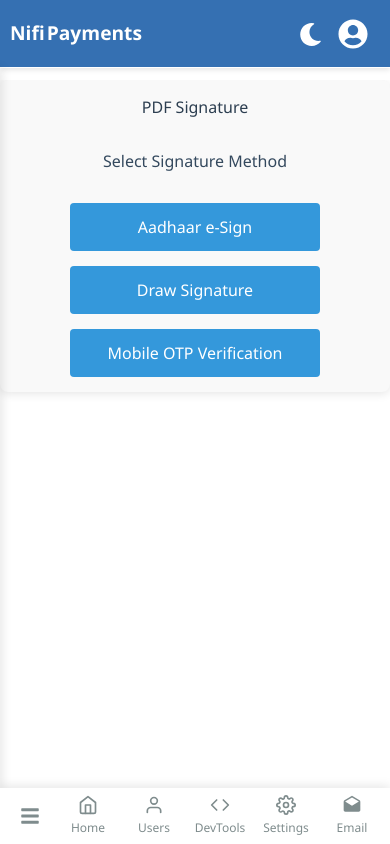
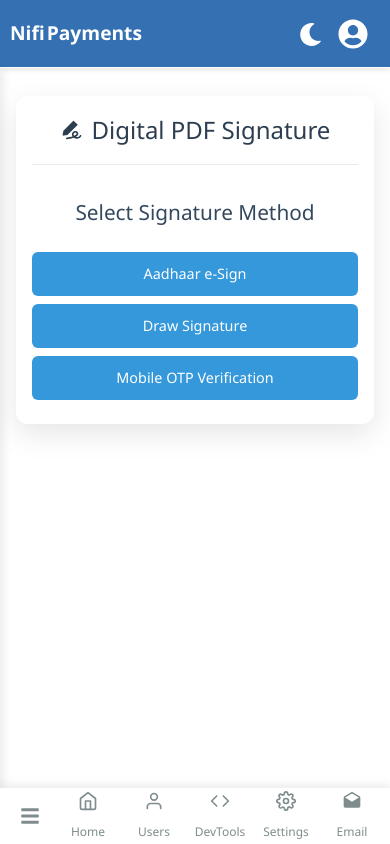
Before and after one commit to Ujjwal5244/loginDashboard, a React (Vite) app: page /Maindashboard/pdf-sign in a window 390 px wide. Built offline with nearby package versions, Linux system fonts and the light colour scheme.

Commit message:
pdf-sign

```diff
--- a/src/App.jsx
+++ b/src/App.jsx
@@ -33,8 +33,8 @@ import MobileMenu from "./dashboard/sidebarpages/footer/mobilemenu/Mobilemenu";
 import { GrToast } from "react-icons/gr";
 import { ToastContainer } from "react-toastify";
 import SignedAgreement from "./dashboard/sidebarpages/document/documentfile/SignedAgreement";
-import SignAgreement from "./dashboard/headerpages/myprofile/SignAgreement";
 import PdfSign from "./dashboard/headerpages/myprofile/PdfSign";
+import Agreement from "./dashboard/headerpages/myprofile/Agreement";
 
 function App() {
   const [sidebarOpen, setSidebarOpen] = useState(true);
@@ -103,7 +103,7 @@ function App() {
 
             <Route path="myprofile" element={<Myprofile />} />
             <Route path="verification" element={<Verification />} />
-            <Route path="sign-agreement" element={<SignAgreement />} />
+            <Route path="sign-agreement" element={<Agreement />} />
             <Route path="pdf-sign" element={<PdfSign />} />
             <Route path="kycstatus" element={<Kycstatus />} />
             <Route path="mobilemenu" element={<MobileMenu />} />
--- a/src/dashboard/headerpages/myprofile/PdfSign.css
+++ b/src/dashboard/headerpages/myprofile/PdfSign.css
@@ -1,187 +1,266 @@
+/* PdfSign.css */
+
+/* Base Styles */
 .pdf-sign {
+  font-family: 'Segoe UI', Tahoma, Geneva, Verdana, sans-serif;
   max-width: 800px;
-    margin: 0 auto;
-    padding: 20px;
-    font-family: 'Segoe UI', Tahoma, Geneva, Verdana, sans-serif;
-    background-color: #f9f9f9;
-    border-radius: 8px;
-    box-shadow: 0 2px 10px rgba(0, 0, 0, 0.1);
+  margin: 2rem auto;
+  padding: 2rem;
+  background: #ffffff;
+  border-radius: 12px;
+  box-shadow: 0 10px 30px rgba(0, 0, 0, 0.1);
+  color: #2c3e50;
 }
 
-  .pdf-sign h2 {
-    color: #2c3e50;
+.digital-signature-header {
   text-align: center;
-    margin-bottom: 30px;
+  margin-bottom: 2rem;
+  padding-bottom: 1rem;
+  border-bottom: 1px solid #eaeaea;
 }
 
-  .pdf-sign h3 {
-    color: #34495e;
-    margin-bottom: 15px;
+.digital-signature-header h2 {
+  display: flex;
+  align-items: center;
+  justify-content: center;
+  gap: 0.5rem;
+  font-size: 1.8rem;
+  color: #2c3e50;
+  margin: 0;
 }
 
+/* Signature Methods Section */
 .signature-methods {
-    display: flex;
-    flex-direction: column;
-    gap: 15px;
-    align-items: center;
-    margin-top: 30px;
+  text-align: center;
 }
 
-  .signature-methods button,
-  .aadhaar-signature button,
-  .canvas-controls button,
-  .otp-verification button,
-  .submit-section button {
-    padding: 12px 20px;
+.signature-methods h3 {
+  margin-bottom: 1.5rem;
+  color: #34495e;
+  font-size: 1.3rem;
+}
+
+.signature-methods button {
+  margin: 0.5rem;
+}
+
+/* Buttons */
+button {
   background-color: #3498db;
   color: white;
   border: none;
-    border-radius: 4px;
+  padding: 0.8rem 1.5rem;
+  border-radius: 6px;
+  font-size: 1rem;
   cursor: pointer;
-    font-size: 16px;
-    transition: background-color 0.3s;
-    width: 250px;
-    text-align: center;
+  transition: all 0.3s ease;
+  font-weight: 500;
+  display: inline-flex;
+  align-items: center;
+  justify-content: center;
+  gap: 0.5rem;
 }
 
-  .signature-methods button:hover,
-  .aadhaar-signature button:hover,
-  .canvas-controls button:hover,
-  .otp-verification button:hover,
-  .submit-section button:hover {
+button:hover {
   background-color: #2980b9;
+  transform: translateY(-2px);
+  box-shadow: 0 4px 8px rgba(0, 0, 0, 0.1);
 }
 
-  .signature-container {
-    background-color: white;
-    padding: 25px;
-    border-radius: 8px;
-    box-shadow: 0 1px 5px rgba(0, 0, 0, 0.05);
-    margin-top: 20px;
+button:disabled {
+  background-color: #bdc3c7;
+  cursor: not-allowed;
+  transform: none;
+  box-shadow: none;
 }
 
+/* Back button */
 .signature-container > button {
-    background: none;
-    border: none;
-    color: #3498db;
-    cursor: pointer;
-    font-size: 14px;
-    margin-bottom: 20px;
-    padding: 5px 10px;
+  background-color: #7f8c8d;
+  margin-bottom: 1.5rem;
 }
 
 .signature-container > button:hover {
-    text-decoration: underline;
+  background-color: #95a5a6;
 }
 
-  .aadhaar-signature,
-  .canvas-signature,
-  .otp-verification {
-    display: flex;
-    flex-direction: column;
-    align-items: center;
-    gap: 20px;
-    padding: 20px 0;
+/* Method-specific sections */
+.signature-container {
+  animation: fadeIn 0.3s ease;
 }
 
-  .canvas-signature canvas {
-    background-color: white;
-    box-shadow: 0 1px 3px rgba(0, 0, 0, 0.1);
+@keyframes fadeIn {
+  from { opacity: 0; transform: translateY(10px); }
+  to { opacity: 1; transform: translateY(0); }
+}
+
+/* Aadhaar Signature Section */
+.aadhaar-signature {
+  text-align: center;
+  padding: 1.5rem;
+  background: #f8f9fa;
+  border-radius: 8px;
+  margin-bottom: 1.5rem;
+}
+
+.aadhaar-signature h3 {
+  color: #34495e;
+  margin-top: 0;
+}
+
+.aadhaar-signature p {
+  margin-bottom: 1.5rem;
+  color: #7f8c8d;
+}
+
+/* Canvas Signature Section */
+.canvas-signature {
+  text-align: center;
+  padding: 1.5rem;
+  background: #f8f9fa;
+  border-radius: 8px;
+  margin-bottom: 1.5rem;
+}
+
+.canvas-signature h3 {
+  color: #34495e;
+  margin-top: 0;
+}
+
+canvas {
+  background: white;
+  border: 1px solid #ddd;
+  border-radius: 4px;
+  margin: 1rem 0;
+  cursor: crosshair;
+  touch-action: none;
 }
 
 .canvas-controls {
-    display: flex;
-    gap: 10px;
-    justify-content: center;
+  margin: 1rem 0;
 }
 
 .canvas-controls button {
-    width: auto;
-    padding: 8px 15px;
-    background-color: #95a5a6;
+  background-color: #e74c3c;
 }
 
 .canvas-controls button:hover {
-    background-color: #7f8c8d;
+  background-color: #c0392b;
 }
 
 .signature-preview {
-    margin-top: 20px;
-    text-align: center;
+  margin-top: 1.5rem;
+  padding: 1rem;
+  background: white;
+  border-radius: 4px;
+  border: 1px dashed #ddd;
 }
 
-  .signature-preview img {
-    border: 1px solid #ddd;
-    margin-top: 10px;
+.signature-preview p {
+  margin-top: 0;
+  color: #7f8c8d;
 }
 
-  .mobile-input,
-  .otp-input {
+/* OTP Verification Section */
+.otp-verification {
+  text-align: center;
+  padding: 1.5rem;
+  background: #f8f9fa;
+  border-radius: 8px;
+  margin-bottom: 1.5rem;
+}
+
+.otp-verification h3 {
+  color: #34495e;
+  margin-top: 0;
+}
+
+.mobile-input, .otp-input {
   display: flex;
-    gap: 10px;
-    width: 100%;
+  gap: 0.5rem;
+  margin: 1.5rem auto;
   max-width: 400px;
 }
 
-  .mobile-input input,
-  .otp-input input {
+input {
   flex: 1;
-    padding: 10px;
+  padding: 0.8rem 1rem;
   border: 1px solid #ddd;
-    border-radius: 4px;
-    font-size: 16px;
+  border-radius: 6px;
+  font-size: 1rem;
+  transition: border 0.3s ease;
 }
 
-  .otp-verification button {
-    width: auto;
-    padding: 10px 15px;
+input:focus {
+  outline: none;
+  border-color: #3498db;
+  box-shadow: 0 0 0 2px rgba(52, 152, 219, 0.2);
 }
 
-  .otp-verification button:disabled {
-    background-color: #95a5a6;
-    cursor: not-allowed;
+/* Success Messages */
+.signature-success, .verification-success {
+  margin-top: 1.5rem;
+  padding: 1rem;
+  background: #2ecc71;
+  color: white;
+  border-radius: 4px;
+  animation: fadeIn 0.5s ease;
 }
 
-  .signature-success,
-  .verification-success {
-    color: #27ae60;
+/* Submit Section */
+.submit-section {
   text-align: center;
-    margin-top: 15px;
-    font-weight: bold;
-  }
-
-  .submit-section {
-    margin-top: 30px;
-    text-align: center;
+  margin-top: 2rem;
 }
 
 .submit-section button {
   background-color: #2ecc71;
-    padding: 12px 30px;
+  padding: 1rem 2rem;
+  font-size: 1.1rem;
 }
 
 .submit-section button:hover {
   background-color: #27ae60;
 }
 
-  /* Responsive adjustments */
-  @media (max-width: 600px) {
+/* Responsive Design */
+@media (max-width: 768px) {
   .pdf-sign {
-      padding: 15px;
+    padding: 1.5rem;
+    margin: 1rem;
   }
 
-    .mobile-input,
-    .otp-input {
+  .digital-signature-header h2 {
+    font-size: 1.5rem;
+  }
+
+  .signature-methods button {
+    display: block;
+    width: 100%;
+    margin: 0.5rem 0;
+  }
+
+  .mobile-input, .otp-input {
     flex-direction: column;
   }
 
-    .mobile-input button,
-    .otp-input button {
-      width: 100%;
-    }
-
-    .canvas-signature canvas {
+  canvas {
     width: 100%;
     height: 150px;
   }
 }
+
+@media (max-width: 480px) {
+  .pdf-sign {
+    padding: 1rem;
+  }
+
+  button {
+    padding: 0.7rem 1rem;
+    font-size: 0.9rem;
+  }
+
+  .submit-section button {
+    width: 100%;
+  }
+}
--- a/src/dashboard/headerpages/myprofile/PdfSign.jsx
+++ b/src/dashboard/headerpages/myprofile/PdfSign.jsx
@@ -1,12 +1,13 @@
-import React, { useState, useRef } from 'react';
-import './PdfSign.css';
+import React, { useState, useRef } from "react";
+import "./PdfSign.css";
+import { AiFillSignature } from "react-icons/ai";
 
 const PdfSign = () => {
-  const [signatureMethod, setSignatureMethod] = useState('');
+  const [signatureMethod, setSignatureMethod] = useState("");
   const [signatureData, setSignatureData] = useState(null);
-  const [otp, setOtp] = useState('');
+  const [otp, setOtp] = useState("");
   const [otpSent, setOtpSent] = useState(false);
-  const [mobileNumber, setMobileNumber] = useState('');
+  const [mobileNumber, setMobileNumber] = useState("");
   const canvasRef = useRef(null);
   const [isDrawing, setIsDrawing] = useState(false);
 
@@ -22,13 +23,13 @@ const PdfSign = () => {
     // In a real app, you would integrate with Aadhaar API here
     console.log("Initiating Aadhaar e-sign...");
     // Mock implementation
-    setSignatureData({ type: 'aadhaar', data: 'aadhaar_signature_data' });
+    setSignatureData({ type: "aadhaar", data: "aadhaar_signature_data" });
   };
 
   // Handle canvas drawing
   const startDrawing = (e) => {
     const canvas = canvasRef.current;
-    const ctx = canvas.getContext('2d');
+    const ctx = canvas.getContext("2d");
     ctx.beginPath();
     ctx.moveTo(e.nativeEvent.offsetX, e.nativeEvent.offsetY);
     setIsDrawing(true);
@@ -37,7 +38,7 @@ const PdfSign = () => {
   const draw = (e) => {
     if (!isDrawing) return;
     const canvas = canvasRef.current;
-    const ctx = canvas.getContext('2d');
+    const ctx = canvas.getContext("2d");
     ctx.lineTo(e.nativeEvent.offsetX, e.nativeEvent.offsetY);
     ctx.stroke();
   };
@@ -47,12 +48,12 @@ const PdfSign = () => {
     // Save the signature
     const canvas = canvasRef.current;
     const dataUrl = canvas.toDataURL();
-    setSignatureData({ type: 'canvas', data: dataUrl });
+    setSignatureData({ type: "canvas", data: dataUrl });
   };
 
   const clearCanvas = () => {
     const canvas = canvasRef.current;
-    const ctx = canvas.getContext('2d');
+    const ctx = canvas.getContext("2d");
     ctx.clearRect(0, 0, canvas.width, canvas.height);
     setSignatureData(null);
   };
@@ -67,8 +68,9 @@ const PdfSign = () => {
   const verifyOtp = () => {
     // In a real app, you would verify the OTP
     console.log("Verifying OTP...");
-    if (otp === "123456") { // Mock verification
-      setSignatureData({ type: 'otp', data: 'verified', mobile: mobileNumber });
+    if (otp === "123456") {
+      // Mock verification
+      setSignatureData({ type: "otp", data: "verified", mobile: mobileNumber });
     } else {
       alert("Invalid OTP. Please try again.");
     }
@@ -87,25 +89,39 @@ const PdfSign = () => {
   };
 
   return (
-    <section className='pdf-sign'>
-      <h2>PDF Signature</h2>
-
+    <section className="pdf-sign">
+      <div className="digital-signature-header">
+        <h2>
+          <AiFillSignature style={{ color: "#2c3e50" }} />
+          Digital PDF Signature
+        </h2>
+      </div>
       {!signatureMethod ? (
         <div className="signature-methods">
           <h3>Select Signature Method</h3>
-          <button onClick={() => handleMethodSelect('aadhaar')}>Aadhaar e-Sign</button>
-          <button onClick={() => handleMethodSelect('canvas')}>Draw Signature</button>
-          <button onClick={() => handleMethodSelect('otp')}>Mobile OTP Verification</button>
+          <button onClick={() => handleMethodSelect("aadhaar")}>
+            Aadhaar e-Sign
+          </button>
+          <button onClick={() => handleMethodSelect("canvas")}>
+            Draw Signature
+          </button>
+          <button onClick={() => handleMethodSelect("otp")}>
+            Mobile OTP Verification
+          </button>
         </div>
       ) : (
         <div className="signature-container">
-          <button onClick={() => setSignatureMethod('')}>← Back to methods</button>
+          <button onClick={() => setSignatureMethod("")}>
+            ← Back to methods
+          </button>
 
-          {signatureMethod === 'aadhaar' && (
+          {signatureMethod === "aadhaar" && (
             <div className="aadhaar-signature">
               <h3>Aadhaar e-Sign</h3>
               <p>You will be redirected to Aadhaar e-Sign service</p>
-              <button onClick={handleAadhaarSignature}>Proceed with Aadhaar</button>
+              <button onClick={handleAadhaarSignature}>
+                Proceed with Aadhaar
+              </button>
               {signatureData && (
                 <div className="signature-success">
                   <p>Aadhaar signature successful!</p>
@@ -114,14 +130,14 @@ const PdfSign = () => {
             </div>
           )}
 
-          {signatureMethod === 'canvas' && (
+          {signatureMethod === "canvas" && (
             <div className="canvas-signature">
               <h3>Draw Your Signature</h3>
               <canvas
                 ref={canvasRef}
                 width={400}
                 height={200}
-                style={{ border: '1px solid #000' }}
+                style={{ border: "1px solid #000" }}
                 onMouseDown={startDrawing}
                 onMouseMove={draw}
                 onMouseUp={endDrawing}
@@ -133,13 +149,17 @@ const PdfSign = () => {
               {signatureData && (
                 <div className="signature-preview">
                   <p>Signature preview:</p>
-                  <img src={signatureData.data} alt="Your signature" style={{ maxWidth: '200px' }} />
+                  <img
+                    src={signatureData.data}
+                    alt="Your signature"
+                    style={{ maxWidth: "200px" }}
+                  />
                 </div>
               )}
             </div>
           )}
 
-          {signatureMethod === 'otp' && (
+          {signatureMethod === "otp" && (
             <div className="otp-verification">
               <h3>Mobile OTP Verification</h3>
               <div className="mobile-input">
@@ -151,7 +171,7 @@ const PdfSign = () => {
                   disabled={otpSent}
                 />
                 <button onClick={sendOtp} disabled={!mobileNumber || otpSent}>
-                  {otpSent ? 'OTP Sent' : 'Send OTP'}
+                  {otpSent ? "OTP Sent" : "Send OTP"}
                 </button>
               </div>
 
@@ -171,7 +191,9 @@ const PdfSign = () => {
 
               {signatureData && (
                 <div className="verification-success">
-                  <p>Mobile number {signatureData.mobile} verified successfully!</p>
+                  <p>
+                    Mobile number {signatureData.mobile} verified successfully!
+                  </p>
                 </div>
               )}
             </div>
```
Also changed, not shown: src/dashboard/headerpages/myprofile/Agreement.css (renamed from src/dashboard/headerpages/myprofile/SignAgreement.css, +19 -33 lines), src/dashboard/headerpages/myprofile/Agreement.jsx (renamed from src/dashboard/headerpages/myprofile/SignAgreement.jsx, +23 -39 lines). Lines whose indentation alone changed are shown as unchanged.
